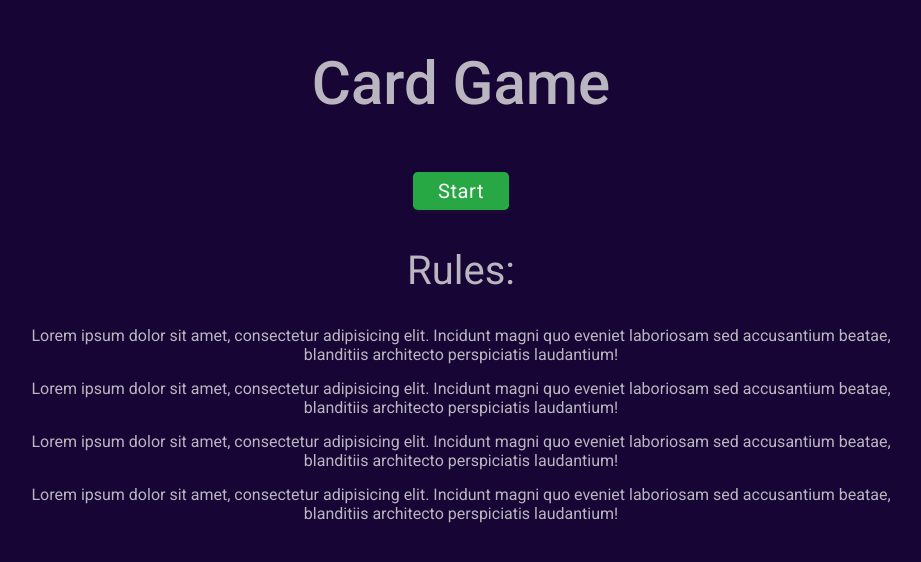
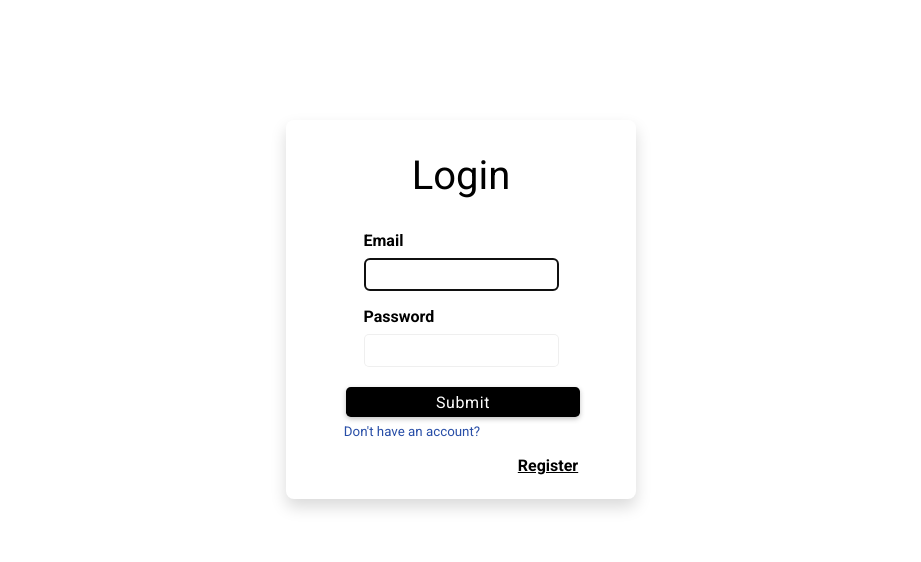
Before and after one commit to ArfinHasib/React-Projects, a React (Create React App) app: page / in a window 1280 px wide. Shown: the top 562 px of the page, without its empty margins (179-1100 px from the left). Built offline with nearby package versions, Linux system fonts and the light colour scheme.

Commit message:
23 - Animated Login Form (UI planning and design using components)

```diff
--- a/src/App.js
+++ b/src/App.js
@@ -20,7 +20,8 @@ import './App.css';
 // import CompoundInterest from './projects/19- compound-interest-rate/CompoundInterest';
 // import SpacePenguinApp from './projects/20-Space-Penguin/SpacePenguinApp';
 // import TaskTrackerApp from './projects/21 - task-tracker/TaskTrackerApp';
-import CardGameUi from './projects/22-card-game-ui/CardGameUi';
+// import CardGameUi from './projects/22-card-game-ui/CardGameUi';
+import AnimatedLoginForm from './projects/23-animated-login-form/AnimatedLoginForm';
 
 function App() {
    return (
@@ -46,7 +47,8 @@ function App() {
          {/* <CompoundInterest /> */}
          {/* <SpacePenguinApp /> */}
          {/* <TaskTrackerApp /> */}
-         <CardGameUi />
+         {/* <CardGameUi /> */}
+         <AnimatedLoginForm />
       </div>
    );
 }
--- /dev/null
+++ b/src/projects/23-animated-login-form/AnimatedLoginForm.jsx
@@ -0,0 +1,45 @@
+import React, { useRef, useEffect } from 'react';
+import FormGroup from '../components/FormGroup';
+import Button from '../components/Button';
+
+export default function AnimatedLoginForm() {
+   let emailRef = useRef(null);
+   let passWordRef = useRef(null);
+
+   useEffect(() => {
+      emailRef.current.focus();
+   }, []);
+
+   let formStyle = {
+      width: 350,
+      marginTop: '15vh',
+   };
+
+   return (
+      <div className=''>
+         <form className='card m-1 m-auto' style={formStyle}>
+            <h2 className='subtitle my-2'>Login</h2>
+            <FormGroup
+               labelText='Email'
+               inputType='email'
+               reference={emailRef}
+            />
+            <FormGroup
+               labelText='Password'
+               inputType='password'
+               reference={passWordRef}
+            />
+            <div className='form-group'>
+               <Button btnClass='btn-block' text='Submit' />
+               <small className='text-accept'>Don't have an account?</small>
+               <label
+                  className='mt-1 fw-200 text-right'
+                  style={{ textDecoration: 'underline', cursor: 'pointer' }}
+               >
+                  Register
+               </label>
+            </div>
+         </form>
+      </div>
+   );
+}
```
